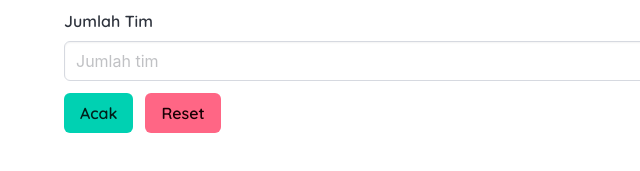
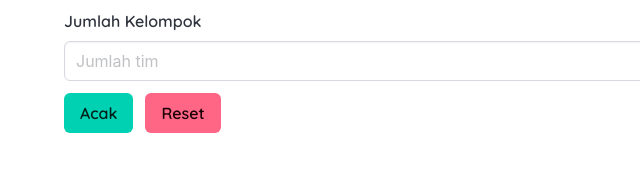
Before and after one commit to nflahza/team-randomizer, a plain HTML site: page index.html in a window 1280 px wide. Shown: the part 307-478 px from the top of the page, 0-640 px from the left. Drawn offline with nearby package versions, Linux system fonts and the light colour scheme.

Commit message:
ubah tim ke kelompok

```diff
--- a/index.html
+++ b/index.html
@@ -49,7 +49,7 @@
           </div>
         </div>
         <div class="field">
-          <label class="label">Jumlah Tim</label>
+          <label class="label">Jumlah Kelompok</label>
           <div class="control">
             <input
               class="input"
```
